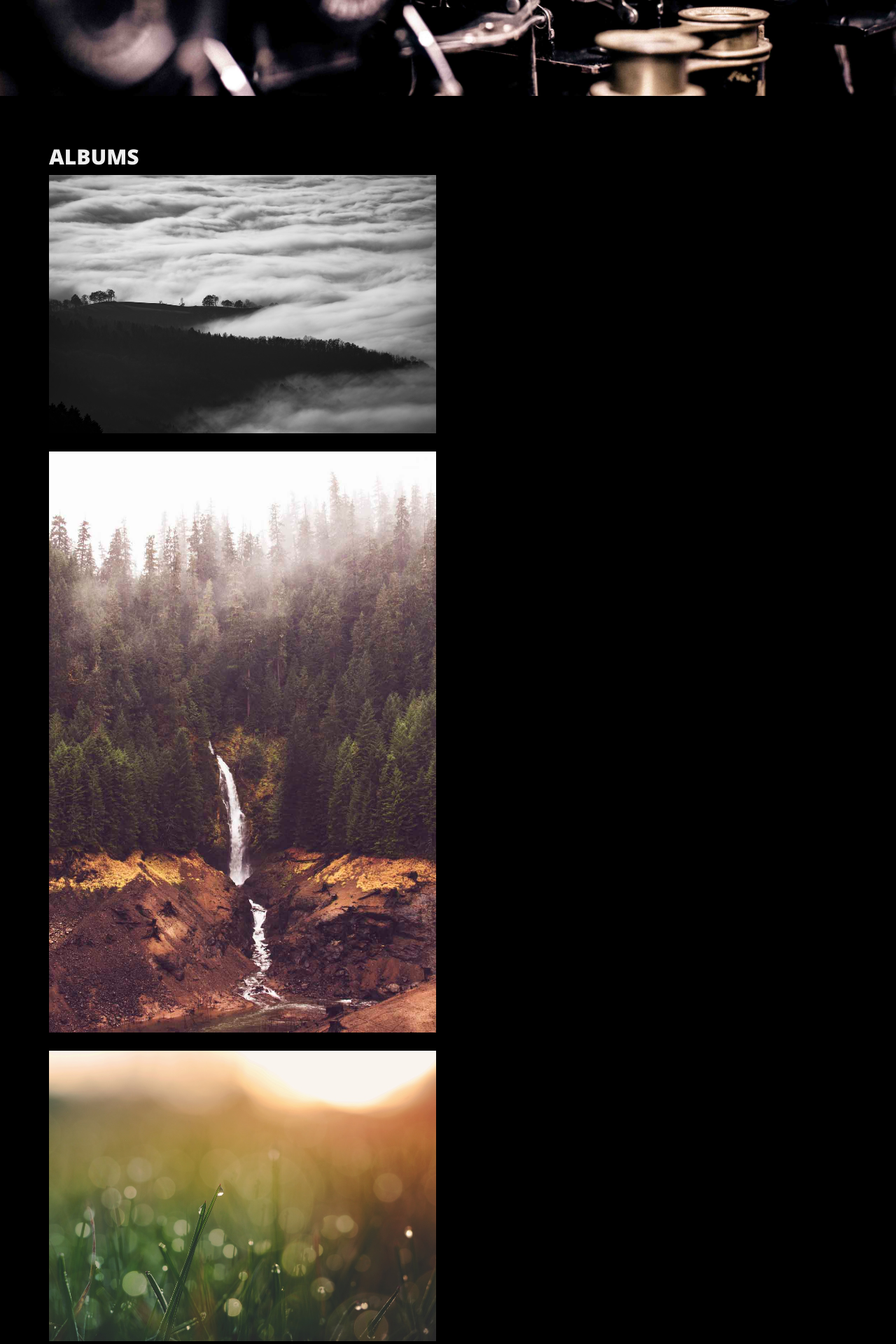
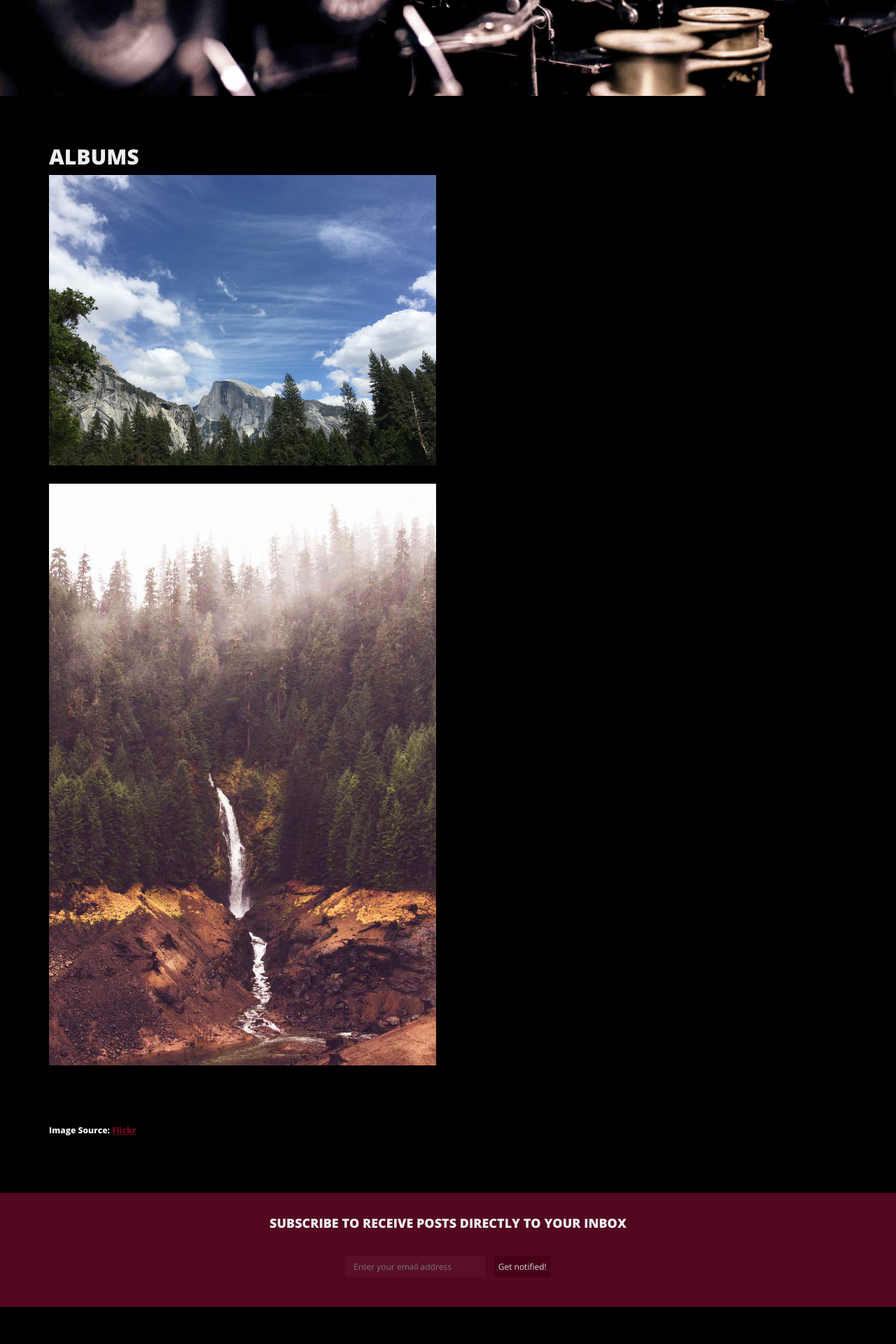
Before and after one commit to Dronerecovery-dot-org/drone-recovery-site, a Jekyll site: the page built from gallery/index.html, in a window 1280 px wide. Shown: the part 311-2231 px from the top of the page at 70% size. Built offline with Jekyll 4.4.1, drawn with Linux system fonts in a browser that asks for light colours; nearby versions of some CDN libraries; library files that are not in the unit come from our copies.

Commit message:
update images in gallery

```diff
--- a/gallery/index.html
+++ b/gallery/index.html
@@ -55,7 +55,7 @@ header-img: "img/gallery-bg.jpg"
 				<figure class="gallery-item">
                          <figure class="effect-selena">
 					<header class='gallery-icon'>
-		                     <a href="gallery01/"><img src="{{ site.baseurl }}/gallery/albums/alb01.jpg"></a>
+		                     <a href="yosemite_may2016"><img src="{{ site.baseurl }}/gallery/albums/yo1.jpg"></a>
 
 					</header>
 					<figcaption class='gallery-caption'>
@@ -81,107 +81,6 @@ header-img: "img/gallery-bg.jpg"
                        </figure>
 				</figure>
 
-				<figure class="gallery-item">
-                         <figure class="effect-selena">
-					<header class='gallery-icon'>
-						<a href="gallery03/"><img src="{{ site.baseurl }}/gallery/albums/alb03.jpg"alt="" /></a>
-					</header>
-					<figcaption class='gallery-caption'>
-						<div class="entry-summary">
-							<h3>GALLERY03</h3>
-							<p>month-year</p>
-						</div>
-					</figcaption>
-                       </figure>
-				</figure>
-
-				<figure class="gallery-item">
-                         <figure class="effect-selena">
-					<header class='gallery-icon'>
-						<a href="gallery04/"><img src="{{ site.baseurl }}/gallery/albums/alb04.jpg"alt="" /></a>
-					</header>
-					<figcaption class='gallery-caption'>
-						<div class="entry-summary">
-							<h3>GALLERY04</h3>
-							<p>month-year</p>
-						</div>
-					</figcaption>
-                       </figure>
-				</figure>
-
-				<figure class="gallery-item">
-                         <figure class="effect-selena">
-					<header class='gallery-icon'>
-						<a href="gallery05/"><img src="{{ site.baseurl }}/gallery/albums/alb05.jpg"alt="" /></a>
-					</header>
-					<figcaption class='gallery-caption'>
-						<div class="entry-summary">
-							<h3>GALLERY05</h3>
-							<p>month-year</p>
-						</div>
-					</figcaption>
-                       </figure>
-				</figure>
-
-				<figure class="gallery-item">
-                         <figure class="effect-selena">
-					<header class='gallery-icon'>
-						<a href="gallery06/"><img src="{{ site.baseurl }}/gallery/albums/alb06.jpg"alt="" /></a>
-					</header>
-					<figcaption class='gallery-caption'>
-						<div class="entry-summary">
-							<h3>GALLERY06</h3>
-							<p>month-year</p>
-						</div>
-					</figcaption>
-                       </figure>
-				</figure>
-
-				<figure class="gallery-item">
-                         <figure class="effect-selena">
-					<header class='gallery-icon'>
-					      <a href="gallery07/"><img src="{{ site.baseurl }}/gallery/albums/alb07.jpg"alt="" /></a>
-
-					</header>
-					<figcaption class='gallery-caption'>
-						<div class="entry-summary">
-							<h3>GALLERY07</h3>
-							<p>month-year</p>
-						</div>
-					</figcaption>
-                       </figure>
-				</figure>
-
-				<figure class="gallery-item">
-                         <figure class="effect-selena">
-					<header class='gallery-icon'>
-						<a href="gallery08/"><img src="{{ site.baseurl }}/gallery/albums/alb08.jpg"alt="" /></a>
-					</header>
-					<figcaption class='gallery-caption'>
-						<div class="entry-summary">
-							<h3>GALLERY08</h3>
-							<p>month-year</p>
-						</div>
-					</figcaption>
-                       </figure>
-				</figure>
-
-				<figure class="gallery-item">
-                         <figure class="effect-selena">
-					<header class='gallery-icon'>
-						<a href="gallery09/"><img src="{{ site.baseurl }}/gallery/albums/alb09.jpg"alt="" /></a>
-                           </header>
-					<figcaption class='gallery-caption'>
-						<div class="entry-summary">
-							<h3>GALLERY09</h3>
-							<p>month-year</p>
-						</div>
-					</figcaption>
-                       </figure>
-				</figure>
-
-
-
 			</div>
 
 
```
Also changed, not shown: gallery/gallery01/index.html (+12 -12 lines), gallery/albums/yo1.jpg (added), gallery/archive/g01/bg1.jpg (deleted), gallery/archive/g01/bg2.jpg (deleted), gallery/archive/g01/bg3.jpg (deleted), gallery/archive/yosemite_may2016/yosemite01.jpg (added), gallery/archive/yosemite_may2016/yosemite02.jpg (added), gallery/archive/yosemite_may2016/yosemite03.jpg (added).
